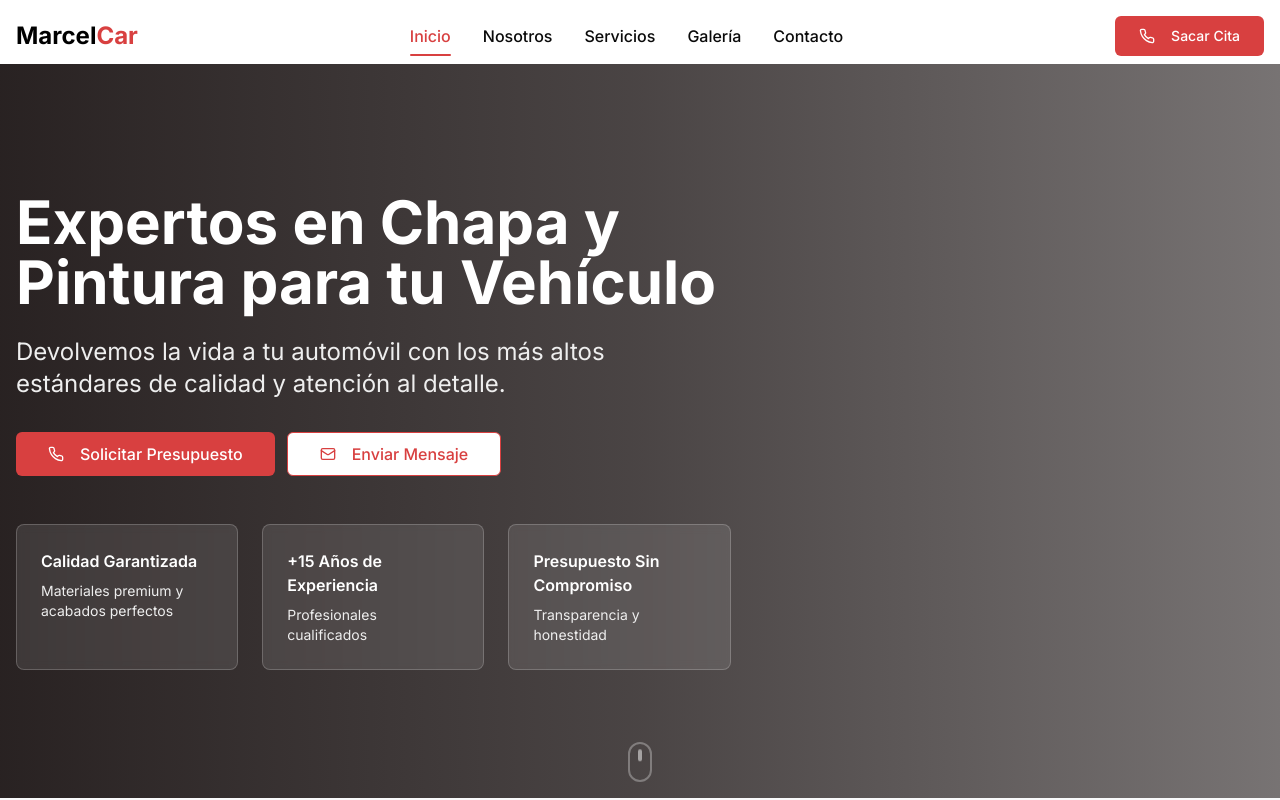
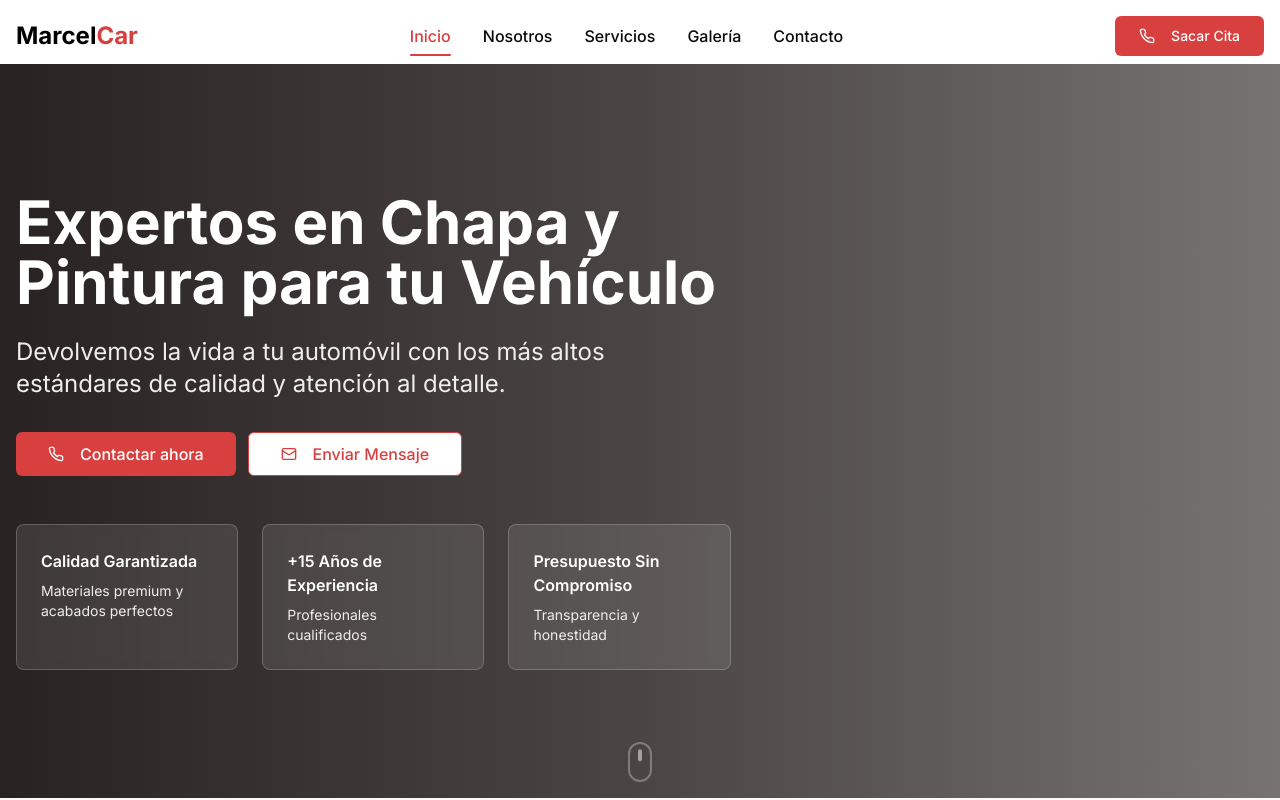
Before and after one commit to thejasondev/marcelcar, a Next.js app: page / in a window 1280 px wide. Shown: the top 800 px of the page. Built offline with nearby package versions, Linux system fonts and the light colour scheme.

Commit message:
mejora de boton

```diff
--- a/components/ab-testing-cta.tsx
+++ b/components/ab-testing-cta.tsx
@@ -49,8 +49,8 @@ export default function ABTestingCta({
           className="bg-marcelcar-highlight hover:bg-marcelcar-accent text-white py-6 sm:py-4 text-base w-full sm:w-auto"
           onClick={() => trackInteraction("call")}
         >
-          <Link href="/contacto">
-            <Phone className="mr-2 h-5 w-5" /> Solicitar Presupuesto
+          <Link href="https://wa.me/5491133333333?text=Hola,%20quiero%20contactar%20a%20Marcel%20Car%20para%20obtener%20un%20presupuesto">
+            <Phone className="mr-2 h-5 w-5" /> Contactar ahora
           </Link>
         </Button>
         <Button
```
